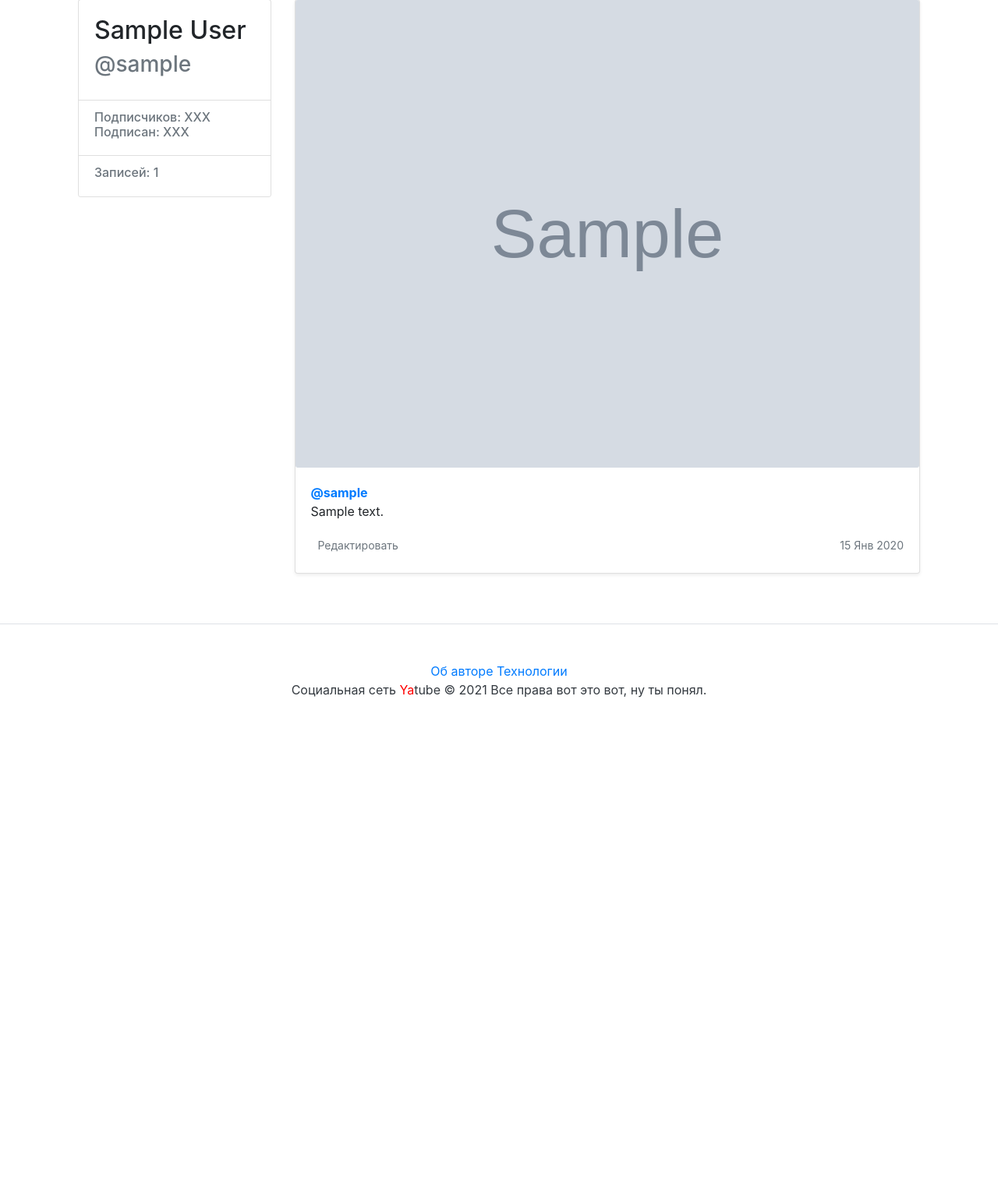
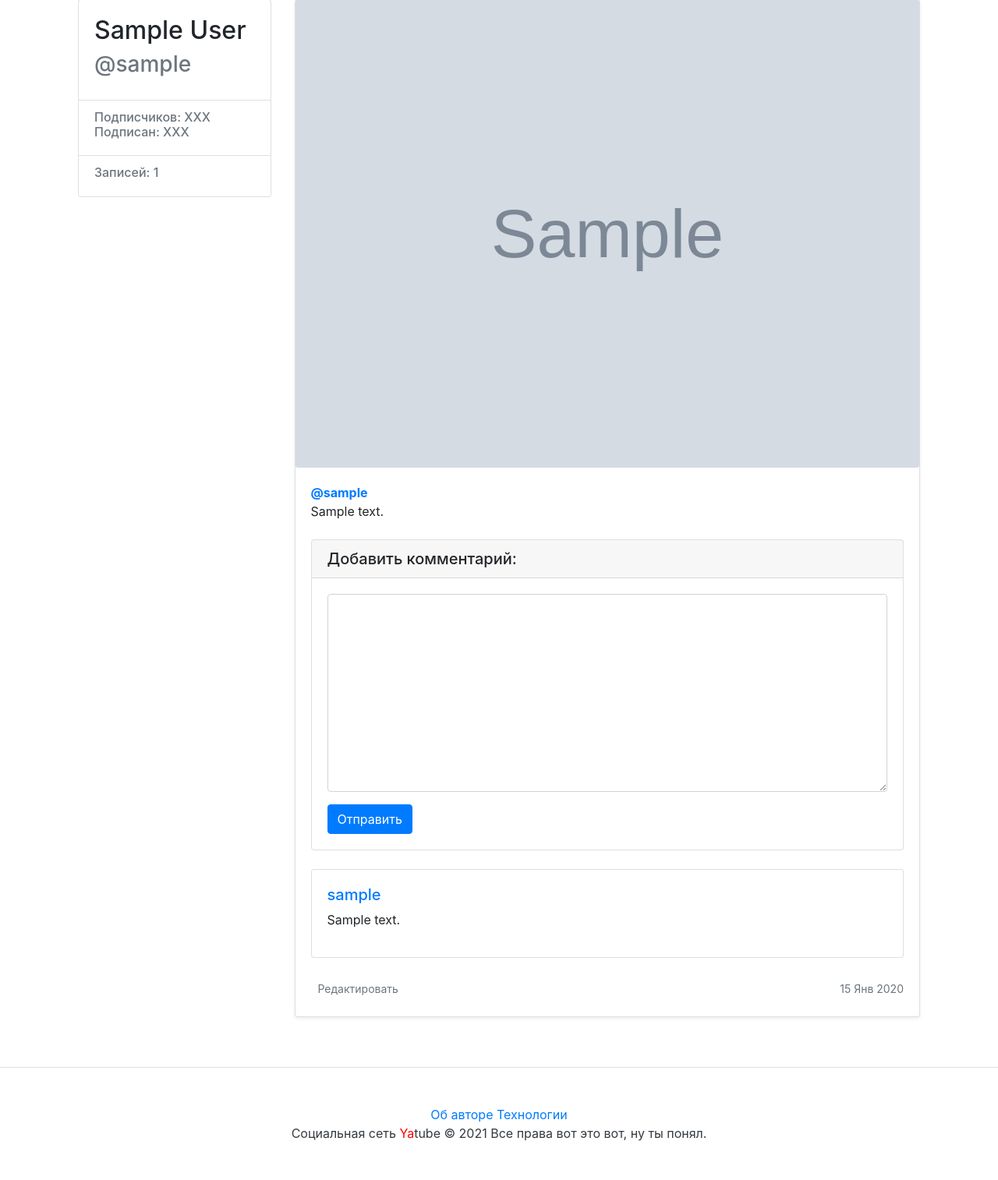
Before and after one commit to RomanCherkasov/hw05_final, a Django app: a page that uses yatube/templates/post.html in a window 1280 px wide. Shown: the part 117-1631 px from the top of the page at 78% size. Before the commit the page ends 1012 px from the top, so only its background shows below. Run offline with Django 3.2, Linux system fonts and the light colour scheme; a user stored in the database is signed in; tables that the repository leaves empty hold one stand-in row (values such as "Sample post"); grey boxes marked "Sample" are stand-in pictures; some libraries are stand-ins or nearby versions.

Commit message:
comments work!!!

```diff
--- a/yatube/posts/forms.py
+++ b/yatube/posts/forms.py
@@ -1,4 +1,4 @@
-from .models import Post
+from .models import Post, Comment
 from django.forms import ModelForm
 
 
@@ -12,3 +12,9 @@ class PostForm(ModelForm):
                   'group': 'Группа', }
         help_texts = {'text': 'Введите текст статьи',
                       'group': 'Выберите группу', }
+
+
+class CommentForm(ModelForm):
+    class Meta:
+        model = Comment
+        fields = {'text', }
--- a/yatube/posts/models.py
+++ b/yatube/posts/models.py
@@ -27,6 +27,21 @@ class Post(models.Model):
         return self.text[:15]
 
 
+class Comment(models.Model):
+    post = models.ForeignKey(
+        'Post',
+        on_delete=models.CASCADE,
+        related_name='comments'
+    )
+    author = models.ForeignKey(
+        User,
+        on_delete=models.CASCADE,
+        related_name='comments'
+    )
+    text = models.TextField()
+    created = models.DateTimeField('Date published', auto_now_add=True)
+
+
 class Group(models.Model):
     title = models.CharField(max_length=200)
     slug = models.SlugField(unique=True)
--- a/yatube/posts/urls.py
+++ b/yatube/posts/urls.py
@@ -8,5 +8,6 @@ urlpatterns = [
          name='post_edit'),
     path('group/<slug:slug>/', views.group_posts, name='group'),
     path('<str:username>/', views.profile, name='profile'),
-    path('<str:username>/<int:post_id>/', views.post_view, name='post')
+    path('<str:username>/<int:post_id>/', views.post_view, name='post'),
+    path("<username>/<int:post_id>/comment", views.add_comment, name="add_comment"),
 ]
--- a/yatube/posts/views.py
+++ b/yatube/posts/views.py
@@ -1,8 +1,8 @@
 from django.shortcuts import render, get_object_or_404, redirect
 from django.core.paginator import Paginator
 from django.contrib.auth.decorators import login_required
-from .models import Post, Group, User
-from .forms import PostForm
+from .models import Post, Group, User, Comment
+from .forms import PostForm, CommentForm
 
 
 def index(request):
@@ -48,12 +48,32 @@ def post_view(request, username, post_id):
     author = get_object_or_404(User, username=username)
     post_list = Post.objects.filter(author__username=username)
     count_post = post_list.count()
+    form = CommentForm(request.POST or None)
     post = post_list.filter(id=post_id)
+    all_comments = post[0].comments.all().order_by('-created')
     return render(request,
                   'post.html',
                   {'author': author,
                    'post': post[0],
-                   'count_post': count_post, })
+                   'count_post': count_post,
+                   'form': form,
+                   'comments': all_comments,
+                   })
+
+
+@login_required
+def add_comment(request, username, post_id):
+    author = get_object_or_404(User, username=username)
+    post = get_object_or_404(Post, author=author, pk=post_id)
+    form = CommentForm(request.POST or None)
+    print('Form is valid!!!')
+    if form.is_valid():
+        comment = form.save(commit=False)
+        print('Form is valid????')
+        comment.author = author
+        comment.post = post
+        form.save()
+    return redirect('post', username, post_id)
 
 
 @login_required
--- /dev/null
+++ b/yatube/templates/includes/comments.html
@@ -0,0 +1,31 @@
+{% load user_filters %}
+
+{% if user.is_authenticated %}
+  <div class="card my-4">
+    <form method="post">
+      {% csrf_token %}
+      <h5 class="card-header">Добавить комментарий:</h5>
+      <div class="card-body">
+        <div class="form-group">
+          {{ form.text|addclass:"form-control" }}
+        </div>
+        <button type="submit" class="btn btn-primary" formaction="{% url 'add_comment' author post.id %}">Отправить</button>
+      </div>
+    </form>
+  </div>
+{% endif %}
+
+<!-- Комментарии -->
+{% for item in comments %}
+  <div class="media card mb-4">
+    <div class="media-body card-body">
+      <h5 class="mt-0">
+        <a
+          href="{% url 'profile' item.author.username %}"
+          name="comment_{{ item.id }}"
+        >{{ item.author.username }}</a>
+      </h5>
+      <p>{{ item.text|linebreaksbr }}</p>
+    </div>
+  </div>
+{% endfor %}
--- a/yatube/templates/post.html
+++ b/yatube/templates/post.html
@@ -23,6 +23,7 @@
             <!-- Текст поста -->
             {{ post.text }}
           </p>
+            {% include  'includes/comments.html'%}
           <div class="d-flex justify-content-between align-items-center">
             <div class="btn-group">
               <!-- Ссылка на редактирование, показывается только автору записи.
```
Also changed, not shown: yatube/posts/tests/test_forms.py (+7 -5 lines), yatube/posts/tests/test_views.py (+9 -0 lines).
